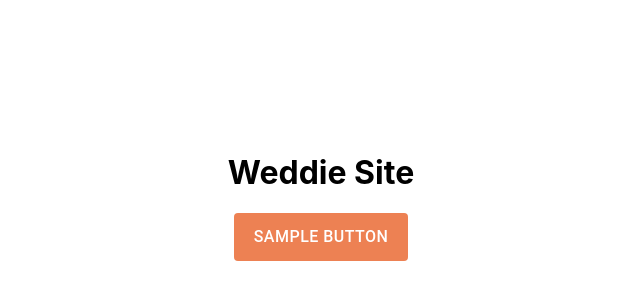
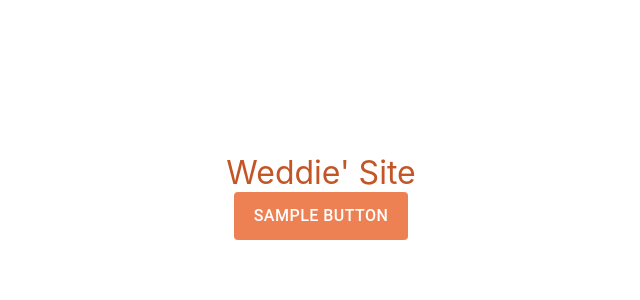
Before and after one commit to Milszym/weddie-site, a React (Create React App) app: page / in a window 1280 px wide. Shown: the part 204-504 px from the top of the page, without its empty margins (319-959 px from the left). Built offline with nearby package versions, Linux system fonts and the light colour scheme.

Commit message:
Add initial translation setup

```diff
--- a/package.json
+++ b/package.json
@@ -5,6 +5,7 @@
   "homepage": "https://weddie.site",
   "dependencies": {
     "@emotion/react": "^11.14.0",
+    "@emotion/styled": "^11.14.0",
     "@mui/material": "^6.4.7",
     "@testing-library/dom": "^10.4.0",
     "@testing-library/jest-dom": "^6.6.3",
@@ -14,8 +15,11 @@
     "@types/node": "^16.7.13",
     "@types/react": "^19.0.10",
     "@types/react-dom": "^19.0.4",
+    "i18next": "23.6.0",
+    "i18next-browser-languagedetector": "^8.0.4",
     "react": "^19.0.0",
     "react-dom": "^19.0.0",
+    "react-i18next": "^15.4.1",
     "react-scripts": "5.0.1",
     "typescript": "^4.4.2",
     "web-vitals": "^2.1.0"
@@ -47,6 +51,7 @@
     ]
   },
   "devDependencies": {
+    "@types/react-i18next": "^8.1.0",
     "gh-pages": "^6.3.0"
   }
 }
--- a/src/App.tsx
+++ b/src/App.tsx
@@ -1,8 +1,22 @@
+import { useEffect, useState } from 'react';
 import { Title } from './ui/landing/title/Title';
 import { lightTheme } from './ui/theme/theme';
 import { ThemeProvider } from '@emotion/react';
 
 const App = () => {
+  const [width, setWidth] = useState(window.innerWidth);
+  const [height, setHeight] = useState(window.innerHeight);
+
+  useEffect(() => {
+    const handleResize = () => {
+      setWidth(window.innerWidth);
+      setHeight(window.innerHeight);
+    };
+
+    window.addEventListener("resize", handleResize);
+    return () => window.removeEventListener("resize", handleResize);
+  }, []);
+
   return (
     <ThemeProvider theme={lightTheme}>
       <Title />
--- /dev/null
+++ b/src/i18n.ts
@@ -0,0 +1,28 @@
+import i18n from "i18next";
+import { initReactI18next } from "react-i18next";
+import LanguageDetector from "i18next-browser-languagedetector"; // Detect user language
+import translation_en from "./locales/en/translation.json";
+import translation_pl from "./locales/pl/translation.json";
+
+const resources = {
+  en: {
+    translation: translation_en
+  },
+  pl: {
+    translation: translation_pl
+  },
+};
+
+i18n
+  .use(LanguageDetector)
+  .use(initReactI18next)
+  .init({
+    resources,
+    fallbackLng: "pl", // Default language
+    defaultNS: 'translation',
+    interpolation: {
+      escapeValue: false, // React already escapes by default
+    },
+  });
+
+export default i18n;
--- a/src/index.tsx
+++ b/src/index.tsx
@@ -3,6 +3,7 @@ import ReactDOM from 'react-dom/client';
 import './index.css';
 import App from './App';
 import reportWebVitals from './reportWebVitals';
+import './i18n'; // Import the i18next configuration
 
 const root = ReactDOM.createRoot(
   document.getElementById('root') as HTMLElement
--- /dev/null
+++ b/src/locales/en/translation.json
@@ -0,0 +1,6 @@
+{
+    "title": {
+        "title": "Weddie' Site",
+        "button": "Sample button"
+    }
+}
--- /dev/null
+++ b/src/locales/pl/translation.json
@@ -0,0 +1,6 @@
+{
+    "title": {
+        "title": "Weddie' Site",
+        "button": "Sample button"
+    }
+}
--- a/src/ui/components/Fullscreen.tsx
+++ b/src/ui/components/Fullscreen.tsx
@@ -1,4 +1,3 @@
-/* eslint-disable react/react-in-jsx-scope -- Unaware of jsxImportSource */
 /** @jsxImportSource @emotion/react */
 import { css } from '@emotion/react';
 import Box from '@mui/material/Box';
--- a/src/ui/components/MyButton.tsx
+++ b/src/ui/components/button/MyButton.tsx
@@ -1,7 +1,7 @@
 /** @jsxImportSource @emotion/react */
 import { css, useTheme } from "@emotion/react";
 import { Button, Theme } from "@mui/material";
-import { withMyTheme } from "../theme/theme";
+import { withMyTheme } from "../../theme/theme";
 
 const ButtonPrimaryStyle = withMyTheme((theme: Theme) => css`
     background-color: ${theme.palette.primary.light};
@@ -15,7 +15,7 @@ const ButtonPrimaryStyle = withMyTheme((theme: Theme) => css`
 
 const ButtonSecondaryStyle = withMyTheme((theme: Theme) => css`
     background-color: ${theme.palette.secondary.light};
-    color: white;
+    color: ${theme.palette.secondary.contrastText};
     font-size: 16px;
     padding: 10px 20px;
     &:hover {
@@ -30,10 +30,8 @@ interface MyButtonProps {
 
 export const MyButton = ({ text, variant }: MyButtonProps) => {
     const style = variant === 'secondary' ? ButtonSecondaryStyle : ButtonPrimaryStyle
-    return (
-        <Button
-            css={style}>
-            {text}
-        </Button>
-    );
-};
+    return <Button
+        css={style}>
+        {text}
+    </Button>
+}
--- /dev/null
+++ b/src/ui/components/text/MyHeader.tsx
@@ -0,0 +1,24 @@
+/** @jsxImportSource @emotion/react */
+import { css, useTheme } from "@emotion/react";
+import { Button, Theme } from "@mui/material";
+import { withMyTheme } from "../../theme/theme";
+
+const HeaderStyle = withMyTheme((theme: Theme) => css`
+    color: ${theme.palette.primary.main};
+    font-size: 32px;
+    &:hover {
+        background-color: ${theme.palette.primary.main};
+    }
+`)
+
+interface MyButtonProps {
+    text: string,
+}
+
+export const MyHeader = ({ text }: MyButtonProps) => {
+
+    return <span
+        css={HeaderStyle}>
+        {text}
+    </span>
+}
--- a/src/ui/landing/title/Title.tsx
+++ b/src/ui/landing/title/Title.tsx
@@ -1,11 +1,13 @@
-/* eslint-disable react/react-in-jsx-scope -- Unaware of jsxImportSource */
-/** @jsxImportSource @emotion/react */
+import { useTranslation } from "react-i18next"
 import { Fullscreen } from "../../components/Fullscreen"
-import { MyButton } from "../../components/MyButton"
+import { MyButton } from "../../components/button/MyButton"
+import { MyHeader } from "../../components/text/MyHeader"
 
 export const Title = () => {
+    const { t } = useTranslation()
+
     return <Fullscreen>
-        <h1>Weddie Site</h1>
-        <MyButton text={'Sample button'}/>
+        <MyHeader text={t('title.title')} />
+        <MyButton text={t('title.button')} />
     </Fullscreen>
 }
```
Also changed, not shown: 2 other files (tests, documents, lock files or other folders).
